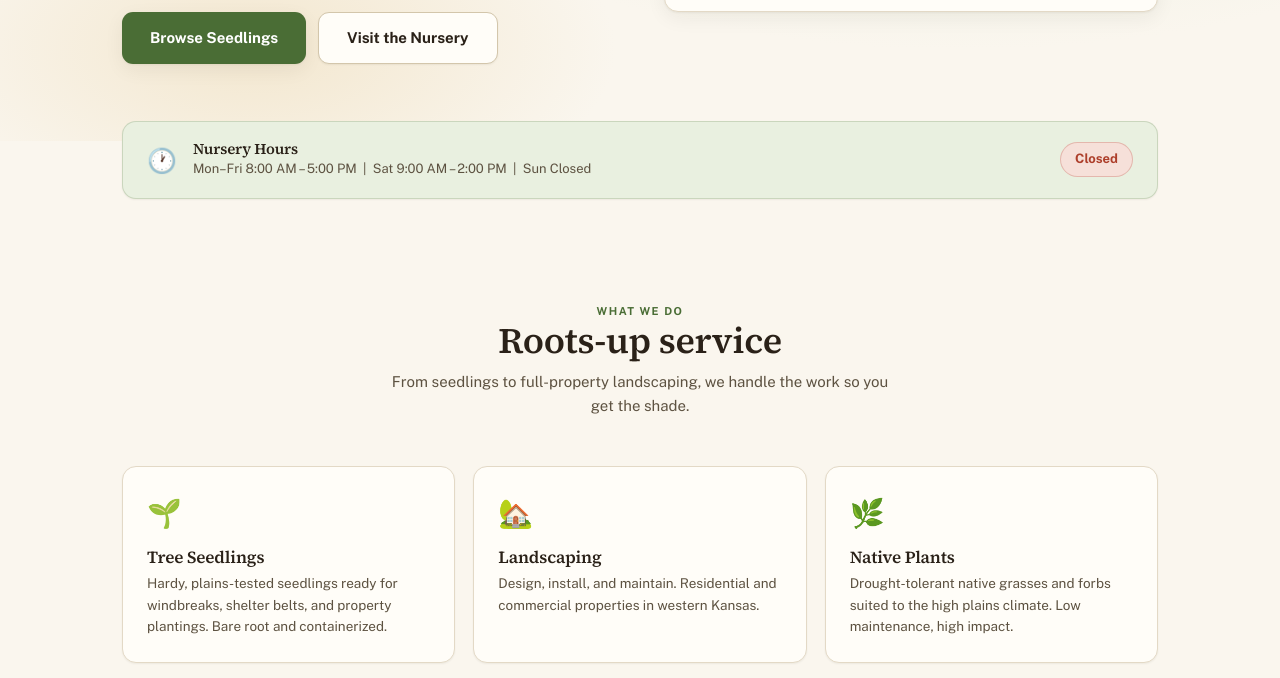
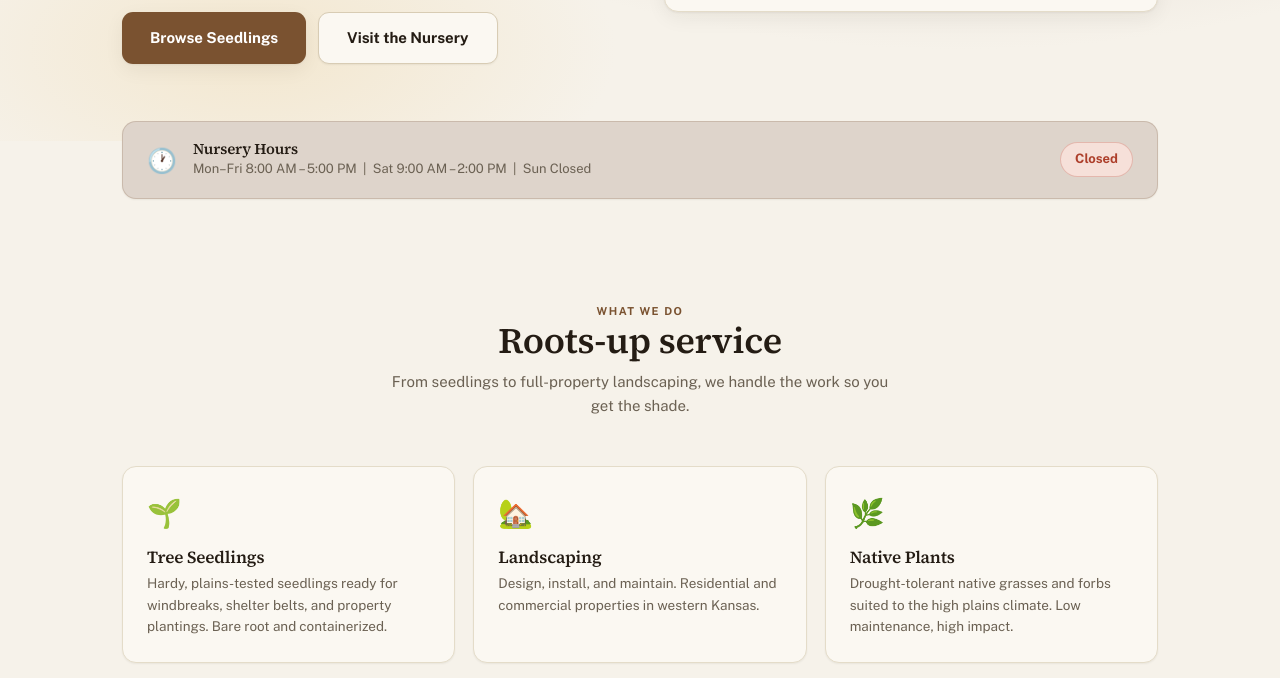
Before and after one commit to nhamski/turfandtree, a plain HTML site: page index.html in a window 1280 px wide. Shown: the part 384-1062 px from the top of the page. Drawn offline with nearby package versions, Linux system fonts and the light colour scheme; no server answers.

Commit message:
Adopt the Arpent brand master sheet's color/type system
Applies the shared house design tokens (paper/ink/line ramp, accent
brown, status colors, contrast rules) from the new Arpent branding
master sheet. Accent shifts from green to the shared brown/rust family
per house-wide consistency decision. Own brass/warm accents and copy
are unchanged.

Co-Authored-By: Claude Sonnet 5 <noreply@anthropic.com>

```diff
--- a/index.html
+++ b/index.html
@@ -21,26 +21,35 @@
 
 <style>
 :root {
-  --paper:#faf6ee; --paper-raised:#fffdf8; --paper-sunk:#f0e9db;
-  --line:#e3d9c6; --line-strong:#d3c6ab;
-  --ink:#2a2118; --ink-2:#5d5241; --ink-3:#8c7f66;
-  --accent:#4a6d35; --accent-soft:#6a8f52; --accent-wash:#e9f0e0;
-  --accent-dark:#3a5529;
+  --paper:#F6F2EA; --paper-raised:#FBF8F2; --paper-sunk:#F0EBDF;
+  --line:#E4DCC9; --line-strong:#D8CCB4;
+  --ink:#241C14; --ink-2:#6B6153; --ink-3:#8C7F66;
+  --accent:#7A5230; --accent-soft:#9B7D64; --accent-wash:#DED4CB;
+  --accent-dark:#5C3E24;
+  --rust:#C4763B;
+  --pos:#3B4A24; --pos-bg:#E7EEDA;
+  --warn:#6B5B32; --warn-bg:#EDE3C8;
+  --neg:#7A2E20; --neg-bg:#F0DEDA;
+  --destructive:#A83E2C;
   --brass:#a9762c; --brass-wash:#f3e7cf;
   --warm:#8b6914;
-  --shadow:0 1px 2px rgba(42,33,24,.05), 0 6px 20px rgba(42,33,24,.06);
-  --shadow-sm:0 1px 2px rgba(42,33,24,.06);
+  --shadow:0 1px 2px rgba(36,28,20,.05), 0 6px 20px rgba(36,28,20,.06);
+  --shadow-sm:0 1px 2px rgba(36,28,20,.06);
   --radius:14px; --radius-sm:9px;
   --serif:"Source Serif 4","Iowan Old Style","Palatino Linotype",Georgia,serif;
   --sans:"Public Sans",system-ui,-apple-system,"Segoe UI",Roboto,sans-serif;
 }
 @media (prefers-color-scheme:dark) {
   :root {
-    --paper:#1c150e; --paper-raised:#251c12; --paper-sunk:#171009;
-    --line:#392c1d; --line-strong:#4a3a26;
-    --ink:#f4eede; --ink-2:#cbbda3; --ink-3:#9c8e74;
-    --accent:#7fb15c; --accent-soft:#9acd78; --accent-wash:#1e2e16;
-    --accent-dark:#5a9a3a;
+    --paper:#241C14; --paper-raised:#3A2F22; --paper-sunk:#1C150E;
+    --line:#4A3D2C; --line-strong:#5A4B36;
+    --ink:#F6F2EA; --ink-2:#C9BC9E; --ink-3:#A08F72;
+    --accent:#A56B3E; --accent-soft:#B78965; --accent-wash:#191009;
+    --accent-dark:#744B2B;
+    --rust:#D98A4E;
+    --pos:#AEC08A; --pos-bg:#2F3A1E;
+    --warn:#C9B87A; --warn-bg:#3A331E;
+    --neg:#D98A6E; --neg-bg:#3A241E;
     --brass:#d3a24f; --brass-wash:#33260f;
     --warm:#d4a94e;
     --shadow:0 1px 2px rgba(0,0,0,.3), 0 8px 26px rgba(0,0,0,.35);
@@ -48,22 +57,31 @@
   }
 }
 :root[data-theme="light"] {
-  --paper:#faf6ee; --paper-raised:#fffdf8; --paper-sunk:#f0e9db;
-  --line:#e3d9c6; --line-strong:#d3c6ab;
-  --ink:#2a2118; --ink-2:#5d5241; --ink-3:#8c7f66;
-  --accent:#4a6d35; --accent-soft:#6a8f52; --accent-wash:#e9f0e0;
-  --accent-dark:#3a5529;
+  --paper:#F6F2EA; --paper-raised:#FBF8F2; --paper-sunk:#F0EBDF;
+  --line:#E4DCC9; --line-strong:#D8CCB4;
+  --ink:#241C14; --ink-2:#6B6153; --ink-3:#8C7F66;
+  --accent:#7A5230; --accent-soft:#9B7D64; --accent-wash:#DED4CB;
+  --accent-dark:#5C3E24;
+  --rust:#C4763B;
+  --pos:#3B4A24; --pos-bg:#E7EEDA;
+  --warn:#6B5B32; --warn-bg:#EDE3C8;
+  --neg:#7A2E20; --neg-bg:#F0DEDA;
+  --destructive:#A83E2C;
   --brass:#a9762c; --brass-wash:#f3e7cf;
   --warm:#8b6914;
-  --shadow:0 1px 2px rgba(42,33,24,.05), 0 6px 20px rgba(42,33,24,.06);
-  --shadow-sm:0 1px 2px rgba(42,33,24,.06);
+  --shadow:0 1px 2px rgba(36,28,20,.05), 0 6px 20px rgba(36,28,20,.06);
+  --shadow-sm:0 1px 2px rgba(36,28,20,.06);
 }
 :root[data-theme="dark"] {
-  --paper:#1c150e; --paper-raised:#251c12; --paper-sunk:#171009;
-  --line:#392c1d; --line-strong:#4a3a26;
-  --ink:#f4eede; --ink-2:#cbbda3; --ink-3:#9c8e74;
-  --accent:#7fb15c; --accent-soft:#9acd78; --accent-wash:#1e2e16;
-  --accent-dark:#5a9a3a;
+  --paper:#241C14; --paper-raised:#3A2F22; --paper-sunk:#1C150E;
+  --line:#4A3D2C; --line-strong:#5A4B36;
+  --ink:#F6F2EA; --ink-2:#C9BC9E; --ink-3:#A08F72;
+  --accent:#A56B3E; --accent-soft:#B78965; --accent-wash:#191009;
+  --accent-dark:#744B2B;
+  --rust:#D98A4E;
+  --pos:#AEC08A; --pos-bg:#2F3A1E;
+  --warn:#C9B87A; --warn-bg:#3A331E;
+  --neg:#D98A6E; --neg-bg:#3A241E;
   --brass:#d3a24f; --brass-wash:#33260f;
   --warm:#d4a94e;
   --shadow:0 1px 2px rgba(0,0,0,.3), 0 8px 26px rgba(0,0,0,.35);
```
